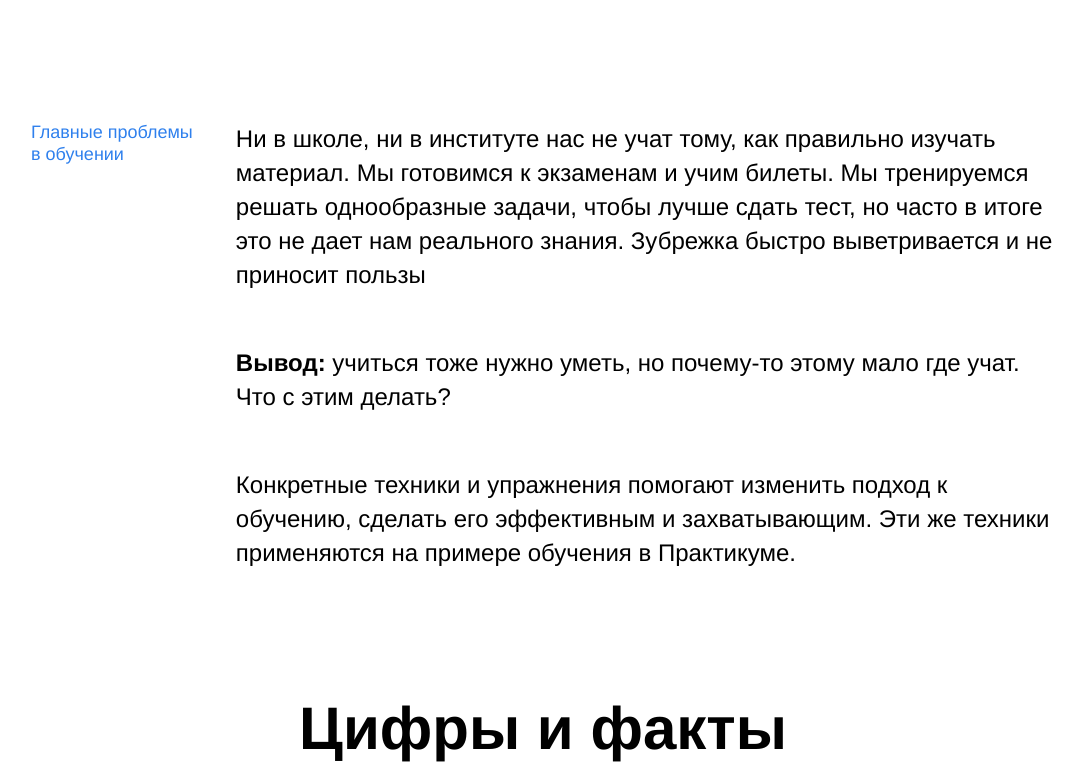
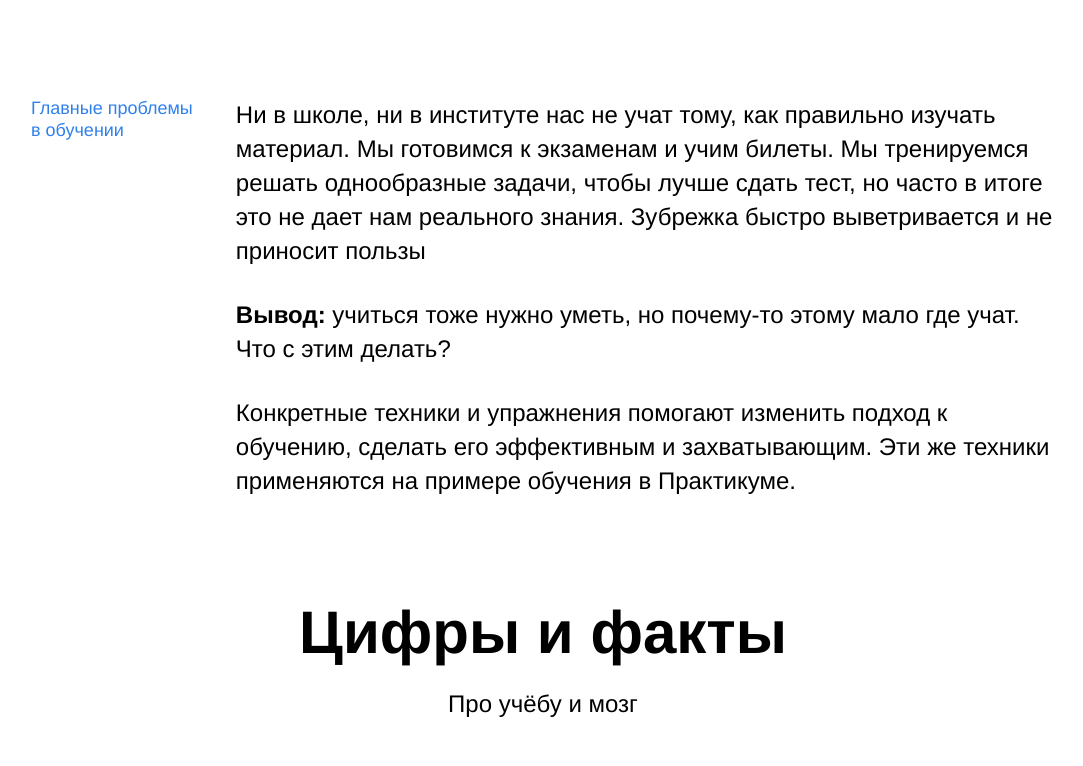
Before and after one commit to VincitQuiPatitur/how-to-learn, a plain HTML site: page index.html in a window 1280 px wide. Shown: the part 758-1524 px from the top of the page, without its empty margins (97-1180 px from the left). Drawn offline with Linux system fonts and the light colour scheme.

Commit message:
latest-fixes

```diff
--- a/index.html
+++ b/index.html
@@ -16,7 +16,7 @@
       <img class="header__main-illustrator" src="images/header-image.png" alt="Картина Опять двойка">
       <div class="header__square-pic"></div>
     </header>
-
+    <main class="content">
       <section class="description">
         <div class="two-columns">
           <h4 class="two-columns__brief">Главные проблемы в обучении</h4>
@@ -27,7 +27,6 @@
           </div>
         </div>
       </section>
-
       <section class="digits">
         <h2 class="section-title">Цифры и факты</h2>
         <p class="section-subtitle">Про учёбу и мозг</p>
@@ -68,13 +67,11 @@
           </div>
         </div>
       </section>
-
       <section class="feynman">
         <h1 class="feynman__title">Метод Фейнмана</h1>
         <p class="feynman__subtitle">Выучить и не забыть</p>
         <a class="feynman__link" href="#">Подробнее →</a>
       </section>
-
       <section class="kaufman">
         <h2 class="section-title section-title_theme_dark">Принципы обучения</h2>
         <p class="section-subtitle section-subtitle_theme_dark">от Джоша Кауфмана</p>
@@ -122,7 +119,7 @@
         </div>
         <img class="kaufman__triangle" src="images/kaufman-triangle.svg" alt="Треугольник">
       </section>
-
+    </main>
     <footer class="footer">
       <div class="footer__columns">
         <div class="footer__column footer__column_content_copyright">
--- a/styles/style.css
+++ b/styles/style.css
@@ -78,7 +78,7 @@
 }
 
 .description {
-  margin: auto;
+  margin: 0 auto;
   padding: 100px 0;
   width: 80%;
 }
@@ -89,6 +89,7 @@
 }
 
 .two-columns__brief {
+  margin: 0;
   line-height: 1.2;
   font-size: 18px;
   font-weight: normal;
@@ -102,6 +103,7 @@
 }
 
 .two-columns__paragraph {
+  margin: 0;
   line-height: 34px;
   font-size: 24px;
   font-weight: normal;
@@ -176,6 +178,7 @@
   background-size: 867px 637px;
   padding-top: 100px;
   height: 890px;
+  box-sizing: border-box;
 }
 
 .feynman__title {
@@ -235,10 +238,10 @@
 }
 .kaufman__triangle {
   position: absolute;
+  right: -210px;
+  top: 0;
   height: 877px;
   width: 877px;
-  right: -210px;
-  top: 0;
   z-index: 0;
 }
 .footer {
```
Lines whose indentation alone changed are shown as unchanged.
